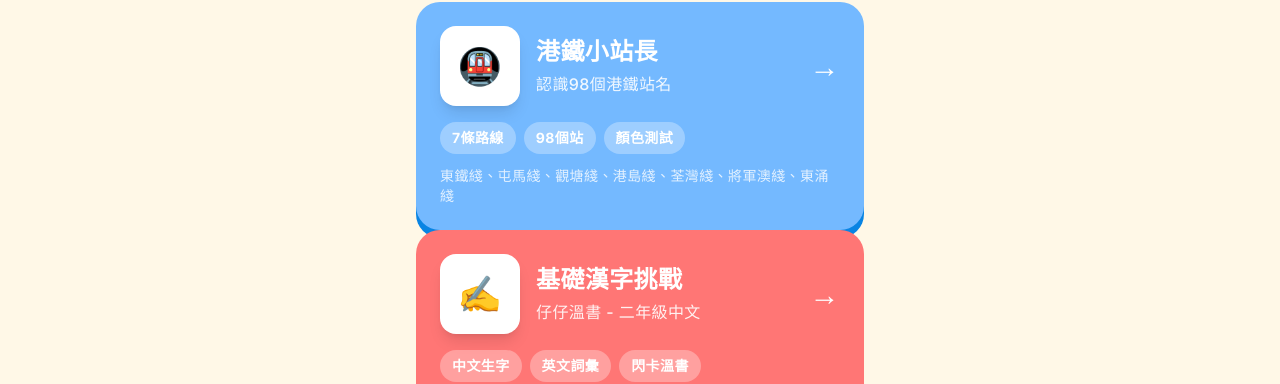
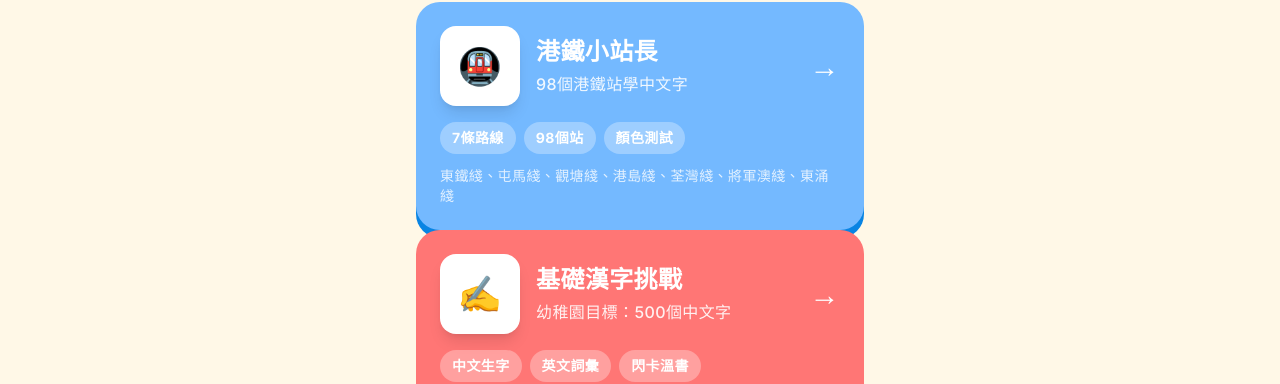
Before and after one commit to kermit-tam/leehongor-website, a Next.js app: page /trychi in a window 1280 px wide. Shown: the part 351-735 px from the top of the page. Built offline with nearby package versions, Linux system fonts and the light colour scheme; no server answers.

Commit message:
📝 更新副標題
- 港鐵小站長：98個港鐵站學中文字
- 基礎漢字挑戰：幼稚園目標：500個中文字

```diff
--- a/src/app/trychi/page.tsx
+++ b/src/app/trychi/page.tsx
@@ -35,7 +35,7 @@
                 </div>
                 <div className="flex-1">
                   <h2 className="text-2xl font-extrabold text-white mb-1">港鐵小站長</h2>
-                  <p className="text-white/90 font-medium">認識98個港鐵站名</p>
+                  <p className="text-white/90 font-medium">98個港鐵站學中文字</p>
                 </div>
                 <span className="text-3xl text-white">→</span>
               </div>
@@ -61,7 +61,7 @@
                 </div>
                 <div className="flex-1">
                   <h2 className="text-2xl font-extrabold text-white mb-1">基礎漢字挑戰</h2>
-                  <p className="text-white/90 font-medium">仔仔溫書 - 二年級中文</p>
+                  <p className="text-white/90 font-medium">幼稚園目標：500個中文字</p>
                 </div>
                 <span className="text-3xl text-white">→</span>
               </div>
```
